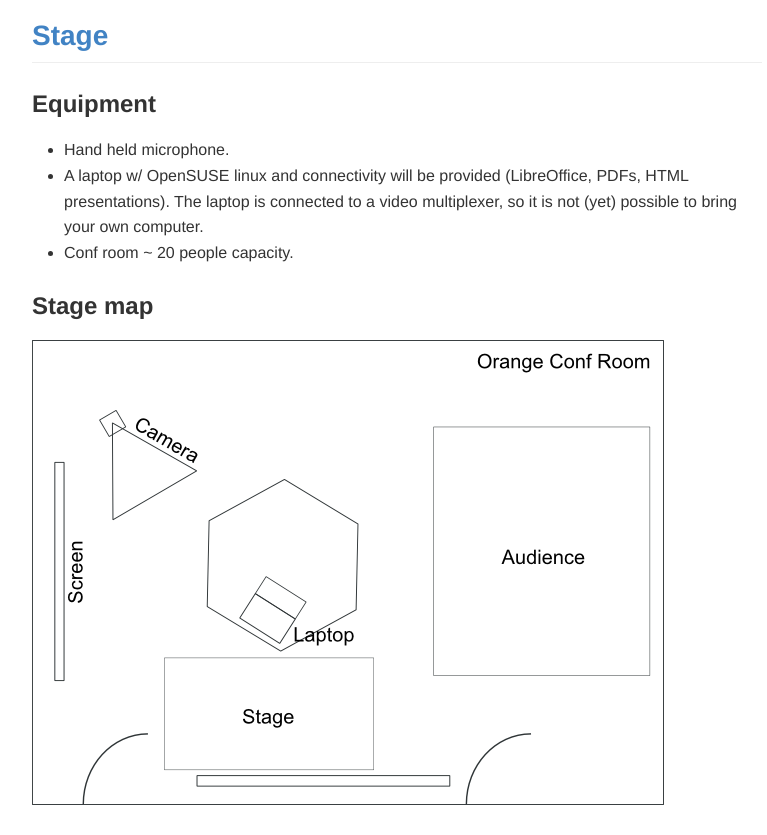
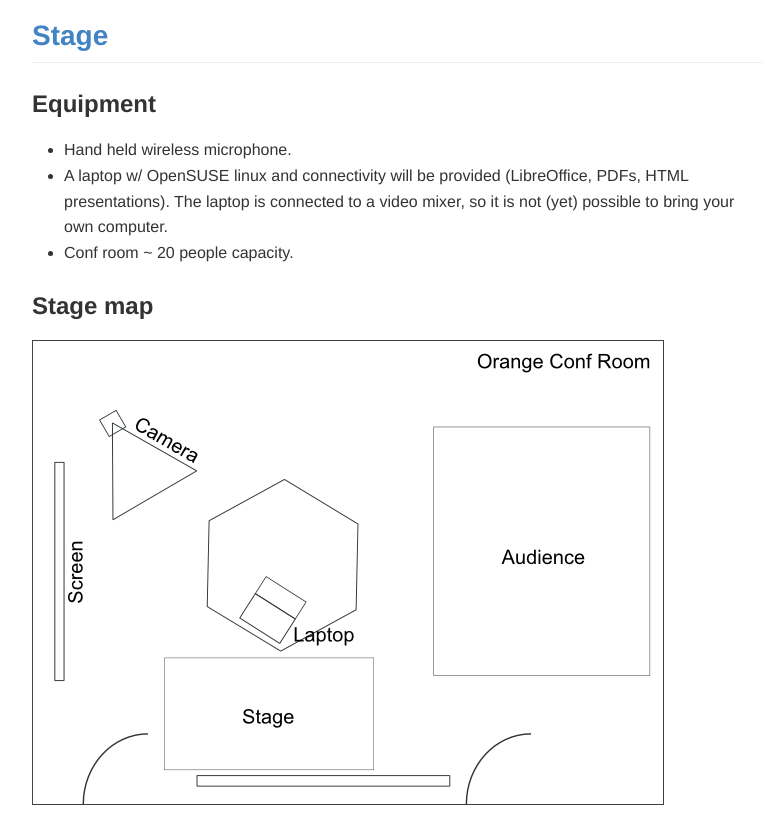
Before and after one commit to Plnt/lightning-lizards, a plain HTML site: page index.html in a window 1280 px wide. Shown: the part 2020-2855 px from the top of the page, without its empty margins (243-1010 px from the left). Drawn offline with Linux system fonts and the light colour scheme.

Commit message:
Mention the mic is wireless

```diff
--- a/index.html
+++ b/index.html
@@ -96,9 +96,9 @@ published, please let us know.</li>
 <h3>Equipment</h3>
 
 <ul>
-<li>Hand held microphone.</li>
+<li>Hand held wireless microphone.</li>
 <li>A laptop w/ OpenSUSE linux and connectivity will be provided (LibreOffice, PDFs, HTML presentations).
-The laptop is connected to a video multiplexer, so it is not (yet) possible
+The laptop is connected to a video mixer, so it is not (yet) possible
 to bring your own computer.</li>
 <li>Conf room ~ 20 people capacity.</li>
 </ul>
```
Also changed, not shown: 1 other file.
